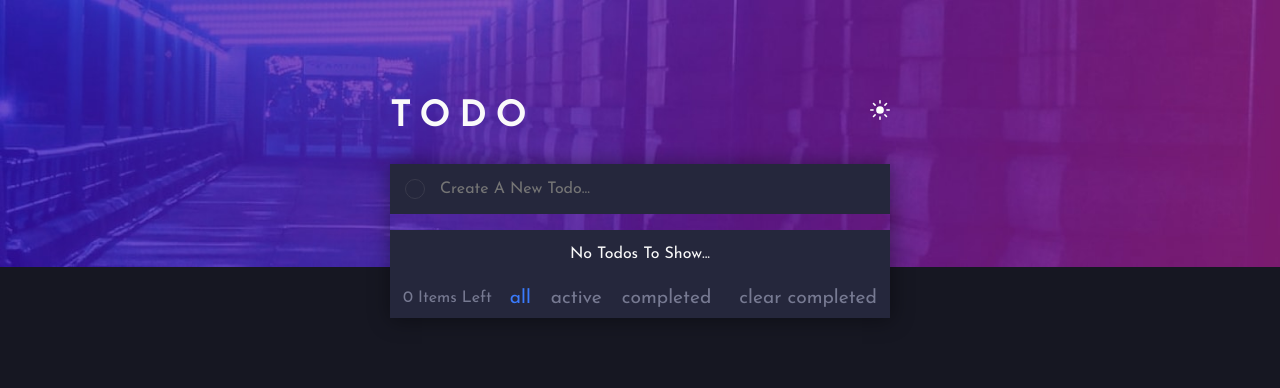
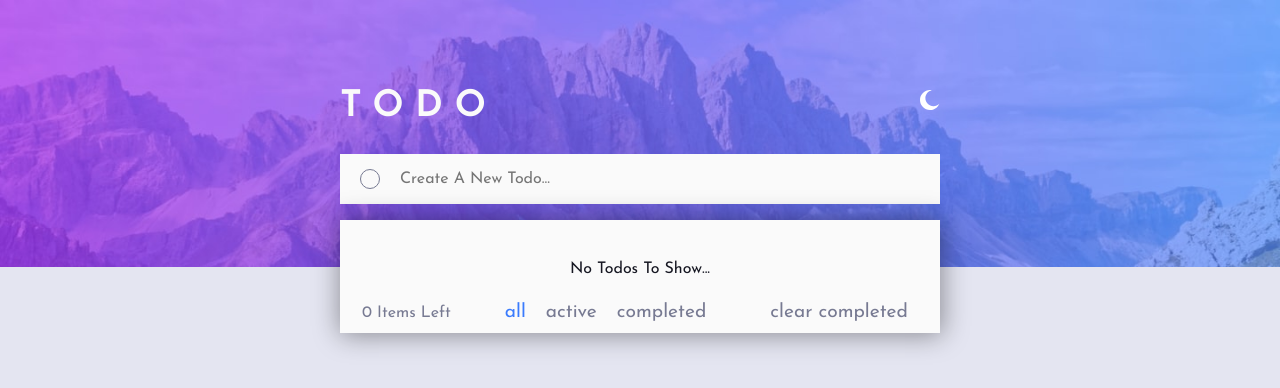
Before and after one commit to Ram0O7/todo-app, a React (Create React App) app: page / in a window 1280 px wide. Shown: the top 388 px of the page. Built offline with nearby package versions, Linux system fonts and the light colour scheme.

Commit message:
some useful commits

```diff
--- a/src/App.js
+++ b/src/App.js
@@ -1,40 +1,45 @@
-import React, { useState } from 'react';
+import React, { useState, useEffect } from 'react';
+import iconSun from './images/icon-sun.svg';
+import iconMoon from './images/icon-moon.svg';
 import ListContainer from './ListContainer';
-import { initialTheme, updatedTheme } from './theme';
 
 import { useGlobalContext } from './context';
 
-// let currentTheme = JSON.parse(localStorage.getItem('theme'));
+const getStorageTheme = () => {
+  let theme = 'light-theme';
+  if (localStorage.getItem('theme')) {
+    theme = localStorage.getItem('theme');
+  }
+  return theme;
+};
 
 const App = () => {
   const data = useGlobalContext();
   const { submitHandler, todo, setTodo, showList, startMessage } = data;
 
-  const [theme, setTheme] = useState(initialTheme);
+  const [theme, setTheme] = useState(getStorageTheme());
+  const [icon, setIcon] = useState(iconSun);
 
-  const { themeIcon, bodyBg, sectionBg, textColor, bgImg, bgImgMobile } = theme;
-  // changing custom css styles using root target method
-  document.documentElement.style.setProperty('--bg-body', bodyBg);
-  document.documentElement.style.setProperty('--bg-section', sectionBg);
-  document.documentElement.style.setProperty('--text-color', textColor);
-  document.documentElement.style.setProperty('--bg-desktop', bgImg);
-  document.documentElement.style.setProperty('--bg-mobile', bgImgMobile);
+  const toggleTheme = () => {
+    if (theme === 'light-theme') {
+      setTheme('dark-theme');
+    } else {
+      setTheme('light-theme');
+    }
+  };
 
-  const themeHandler = () => {
-    if (!theme.changed) {
-      setTheme(updatedTheme);
-    } else {
-      setTheme(initialTheme);
-    }
-    // localStorage.setItem('theme', JSON.stringify(theme));
-  }
+  useEffect(() => {
+    document.documentElement.className = theme;
+    localStorage.setItem('theme', theme);
+    theme === "light-theme" ? setIcon(iconMoon) : setIcon(iconSun);
+  }, [theme]);
 
   return (
     <>
       <section className='section-center'>
         <header>
           <h1>todo</h1>
-          <img src={themeIcon} alt='dark' onClick={themeHandler} />
+          <img src={icon} alt='dark' onClick={toggleTheme} />
         </header>
         <div className='main-container'>
         <form className='todo-form' onSubmit={submitHandler}>
--- a/src/List.js
+++ b/src/List.js
@@ -2,6 +2,7 @@ import React from 'react';
 import { useGlobalContext } from './context';
 
 import iconCross from './images/icon-cross.svg';
+import iconCheck from './images/icon-check.svg';
 
 
 const List = ({ id, title, checked }) => {
@@ -9,7 +10,7 @@ const List = ({ id, title, checked }) => {
     const { removeItem, editItem } = data;
     return (
         <li className={`${checked ? 'list-item list-checked' : 'list-item'}`} onClick={() => editItem(id)}>
-            <button type="button" className={`${checked ? 'btn checked' : 'btn'}`}> </button>
+            <button type="button" className={`${checked ? 'btn checked' : 'btn'}`}>{checked && <img className='check-img' src={iconCheck} alt="check" />}</button>
             <p key={id}>{title}</p>
             {checked && <button type="button" className='toggle-btn cross' onClick={() => removeItem(id)}><img src={iconCross} alt="cross" /></button>}
         </li>
--- a/src/Listtoggle.js
+++ b/src/Listtoggle.js
@@ -13,7 +13,7 @@ const Listtoggle = ({ listCount, msg }) => {
                 <button type="button" className={`${msg === "active" ? 'toggle-btn active' : 'toggle-btn'}`} onClick={() => getTodoStatus('active')}>active</button>
                 <button type="button" className={`${msg === "completed" ? 'toggle-btn active' : 'toggle-btn'}`} onClick={() => getTodoStatus('completed')}>completed</button>
             </div>
-            <button type="button" className='toggle-btn' onClick={() => getTodoStatus('clear')}>clear completed</button>
+            <button type="button" className='toggle-btn clear-btn' onClick={() => getTodoStatus('clear')}>clear completed</button>
         </div>
     )
 }
--- a/src/context.js
+++ b/src/context.js
@@ -43,6 +43,7 @@ const AppProvider = ({ children }) => {
         const clearedList = list.filter((item) => item.checked === false);
         setList(clearedList);
         setShowList(clearedList);
+        setStartMessage("");
     }
 
     const getTodoStatus = (status) => {
--- a/src/index.css
+++ b/src/index.css
@@ -3,26 +3,34 @@
 :root {
   /* primary */
   --Bright-Blue: hsl(220, 98%, 61%);
-  --Check: linear-gradient(to right, hsl(192, 100%, 67%), hsl(280, 87%, 65%)) 1;
-  /* light theme */
-  --text-color: hsl(0, 0%, 98%);
-  --Light-Grayish-Blue: hsl(233, 11%, 84%);
-  --bg-light: hsl(236, 33%, 92%);
-  --Dark-Grayish-Blue: hsl(236, 9%, 61%);
-  --Very-Dark-Grayish-Blue: hsl(235, 19%, 35%);
-  /* dark theme */
-  /* --bg-body: hsl(235, 21%, 11%);
-  --bg-section: hsl(235, 24%, 19%); */
-  --Light-Grayish-Blue: hsl(234, 39%, 85%);
-  --Light-Grayish-Blue: hsl(236, 33%, 92%);
+  --Check: linear-gradient(to right bottom, #69bffc, #aa76f2);
+
   --Dark-Grayish-Blue: hsl(234, 11%, 52%);
-  --Very-Dark-Grayish-Blue: hsl(233, 14%, 35%);
   --Very-Dark-Grayish-Blue: hsl(237, 14%, 26%);
   /* heights */
   --list-height: 50px;
-  /* backgroung-imgs*/
-  /* --bg-desktop: url(./images/bg-desktop-dark.jpg);
-  --bg-mobile: url(./images/bg-mobile-dark.jpg); */
+  /* custom-themes */
+  --bg-body: hsl(236, 33%, 92%);
+  --bg-section: hsl(0, 0%, 98%);
+  --text-color: hsl(235, 21%, 11%);
+  --bg-desktop: url(./images/bg-desktop-light.jpg);
+  --bg-mobile: url(./images/bg-mobile-light.jpg);
+}
+
+.dark-theme {
+  --bg-body: hsl(235, 21%, 11%);
+  --bg-section: hsl(235, 24%, 19%);
+  --text-color: hsl(0, 0%, 98%);
+  --bg-desktop: url(./images/bg-desktop-dark.jpg);
+  --bg-mobile: url(./images/bg-mobile-dark.jpg);
+}
+
+.light-theme {
+  --bg-body: hsl(236, 33%, 92%);
+  --bg-section: hsl(0, 0%, 98%);
+  --text-color: hsl(235, 21%, 11%);
+  --bg-desktop: url(./images/bg-desktop-light.jpg);
+  --bg-mobile: url(./images/bg-mobile-light.jpg);
 }
 
 body {
@@ -33,13 +41,13 @@ body {
   background-repeat: no-repeat;
   background-size: contain;
   text-transform: capitalize;
-  transition: background-image 1s, background-color 1s;
+  transition: background-image 500ms, background-color 500ms;
 }
 
 .section-center {
-  max-width: 500px;
+  max-width: 600px;
   height: auto;
-  margin: 100px auto;
+  margin: 5.6rem auto;
 }
 
 header {
@@ -49,11 +57,11 @@ header {
 }
 
 header h1 {
-  font-size: 35px;
+  font-size: 2.2rem;
   font-weight: bolder;
   margin-top: 0;
   text-transform: uppercase;
-  letter-spacing: 10px;
+  letter-spacing: 0.8rem;
   color: hsl(0, 0%, 98%);
   /* -webkit-text-stroke-width: 0.005rem;
   -webkit-text-stroke-color: cadetblue; */
@@ -70,21 +78,22 @@ header img {
   background-color: var(--bg-section);
   display: flex;
   justify-content: space-between;
-  transition: background-color 1s;
-}
-
-.main-container {
-  overflow: hidden;
-  box-shadow: 1px 1px 20px 1px rgb(0, 0, 0, 0.4);
+  transition: background-color 500ms;
 }
 
 .container {
+  box-shadow: 1px 1px 25px 1px rgb(0, 0, 0, 0.4);
   background-color: var(--bg-section);
-  transition: background-color 1s;
+  transition: background-color 500ms, box-shadow 500ms;
+}
+
+.container:hover{
+  box-shadow: unset;
 }
 
 .alert {
   text-align: center;
+  padding: 25px 15px 0;
   color: var(--text-color);
 }
 
@@ -93,7 +102,7 @@ header img {
   list-style: none;
   padding: 0;
   margin-bottom: 0;
-  max-height: 450px;
+  max-height: 55vh;
   overflow-y: scroll;
 }
 
@@ -126,7 +135,7 @@ input {
   font-size: 1rem;
   background-color: var(--bg-section);
   position: relative;
-  transition: background-color 1s, color 1s;
+  transition: background-color 500ms, color 500ms;
 }
 
 .list-item p {
@@ -136,9 +145,8 @@ input {
 .list-toggle {
   height: 40px;
   color: var(--Dark-Grayish-Blue);
-  justify-content: space-evenly;
+  justify-content: space-around;
   border-bottom: none;
-  margin-inline: 5px;
 }
 
 .list-toggle button {
@@ -155,17 +163,19 @@ input {
   cursor: pointer;
   width: 20px;
   margin: auto;
-  border: 1px solid var(--Very-Dark-Grayish-Blue);
+  border: 1px solid var(--Dark-Grayish-Blue);
   border-radius: 20px;
   background-color: var(--bg-section);
-  transition: background-color 1s;
+  transition: background-color 500ms;
 }
 
 .checked {
-  background: url(./images/icon-check.svg);
-  background-color: var(--Bright-Blue);
-  background-repeat: no-repeat;
-  background-position: center;
+  border: unset;
+  background: var(--Check);
+}
+
+.check-img{
+ margin-left: -0.1rem;
 }
 
 .toggle-btn {
@@ -177,17 +187,21 @@ input {
   font-family: 'Josefin Sans', 'Ubuntu', sans-serif;
 }
 
-.list-toggle button:hover {
-  color: var(--text-color);
-}
-
-.active{
+.active {
   color: var(--Bright-Blue);
 }
 
-.cross{
+.clear-btn:active{
+  color: rgba(150, 20, 20, 0.8);
+}
+
+.cross {
   position: absolute;
   right: 10px;
+}
+
+.over{
+  background-color: violet;
 }
 
 @media (max-width:480px) {
@@ -197,7 +211,7 @@ input {
 
   .section-center {
     max-width: 95vw;
-    margin: 50px auto;
+    margin: 2.8rem auto;
   }
 
   .toggle-btn {
@@ -208,6 +222,10 @@ input {
     width: 1.1rem;
     height: 1.1rem;
     cursor: none;
+  }
+
+  .check-img{
+   margin-left: -0.2rem;
   }
 
   .list-item {
@@ -222,7 +240,7 @@ input {
     font-size: 0.8rem;
   }
 
-  .list-toggle button{
+  .list-toggle button {
     font-size: 0.8rem;
   }
 }
--- a/src/theme.js
+++ /dev/null
@@ -1,28 +0,0 @@
-import iconSun from './images/icon-sun.svg';
-import iconMoon from './images/icon-moon.svg';
-import lightBg from './images/bg-desktop-light.jpg';
-import lightBgMobile from './images/bg-mobile-light.jpg';
-import darkBg from './images/bg-desktop-dark.jpg';
-import darkBgMobile from './images/bg-mobile-dark.jpg';
-
-const initialTheme = {
-    themeIcon: iconSun,
-    changed: false,
-    bodyBg: 'hsl(235, 21%, 11%)',
-    sectionBg: 'hsl(235, 24%, 19%)',
-    textColor: 'hsl(0,0%,98%)',
-    bgImg: `url(${darkBg})`,
-    bgImgMobile: `url(${darkBgMobile})`,
-  };
-
-const updatedTheme = {
-    themeIcon: iconMoon,
-    changed: true,
-    bodyBg: 'hsl(0, 0%, 98%)',
-    sectionBg: 'hsl(0, 0%, 98%)',
-    textColor: 'hsl(235, 21%, 11%)',
-    bgImg: `url(${lightBg})`,
-    bgImgMobile: `url(${lightBgMobile})`,
-}
-
-export { initialTheme, updatedTheme };
```
